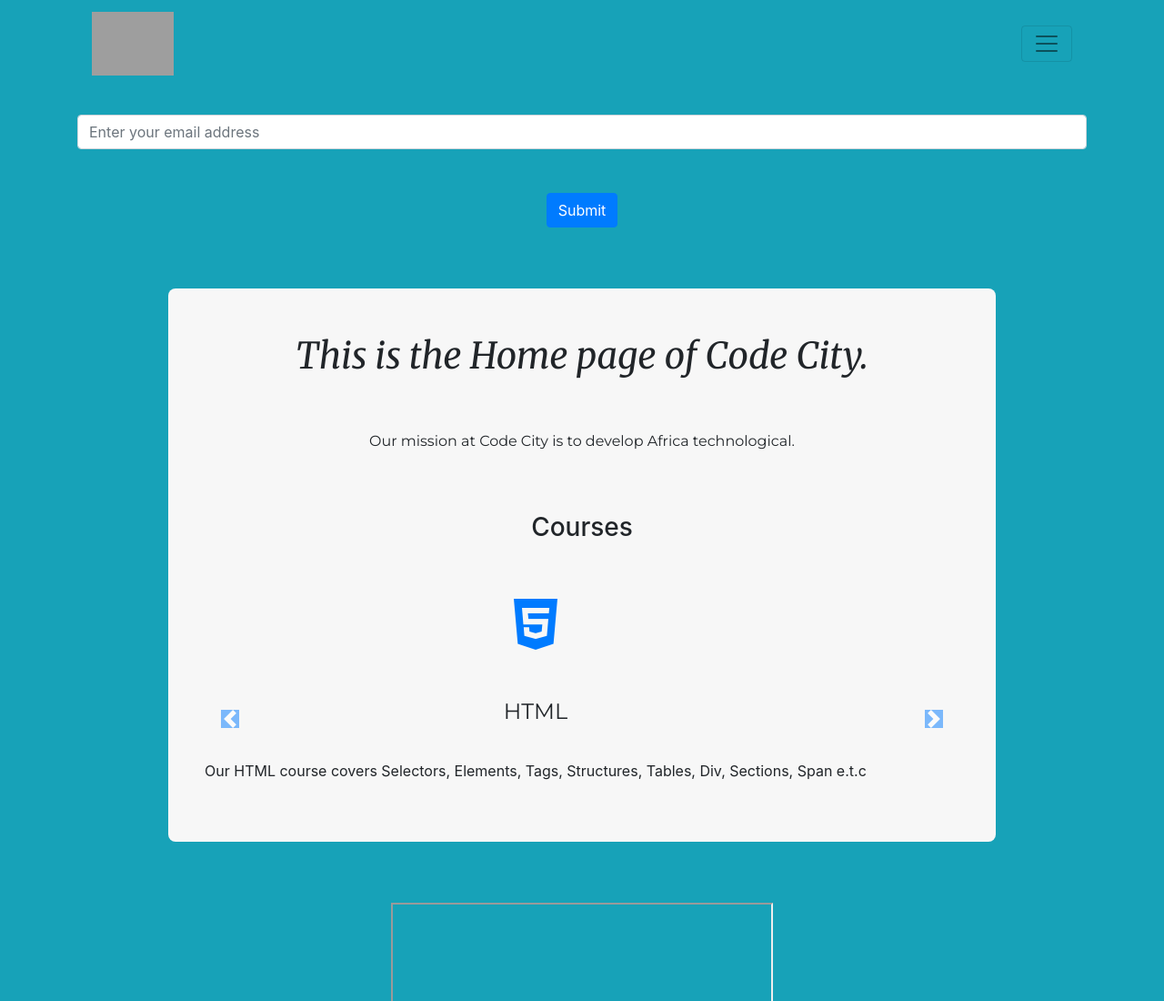
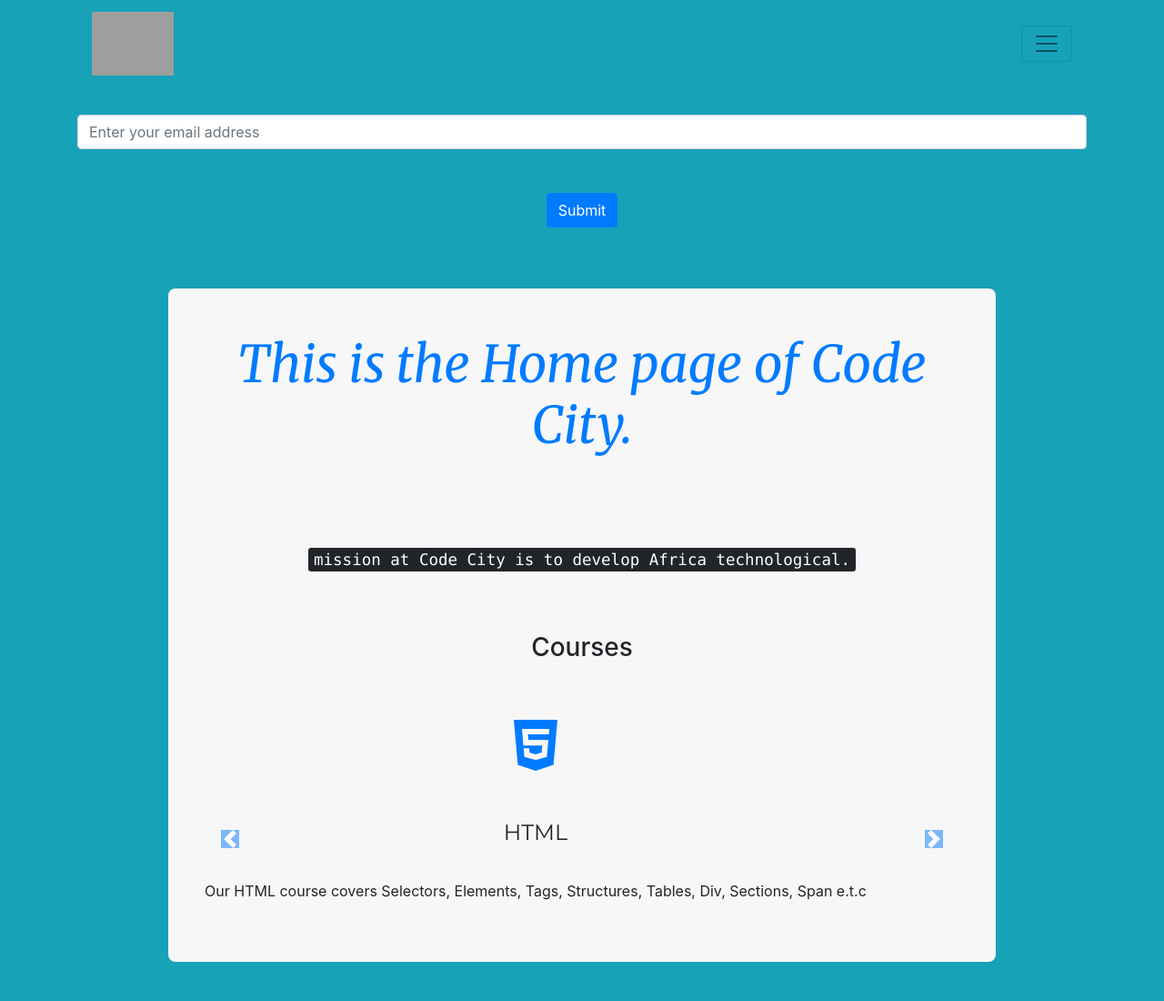
Before and after one commit to felixfrz/product-landing-page, a plain HTML site: page index.html in a window 1280 px wide. Shown: the top 1100 px of the page at 91% size. Drawn offline with nearby package versions, Linux system fonts and the light colour scheme; grey boxes are pictures that could not be loaded.

Commit message:
update the heading style

```diff
--- a/index.html
+++ b/index.html
@@ -59,8 +59,8 @@
   </form>
 
   <div class="top-container">
-    <h1 class="welcome-note">This is the Home page of Code City.</h1>
-    <p class="mission">Our mission at Code City is to develop Africa technological.</p>
+    <h1 class="welcome-note display-4 text-primary m-5">This is the Home page of Code City.</h1>
+    <p class="mission lead text-primary code"><kbd> mission at Code City is to develop Africa technological.</kbd></p>
     <h3 class="course-title">Courses</h3>
     <div id="carouselExampleControls" class="carousel slide" data-ride="carousel">
       <div class="carousel-inner">
```
